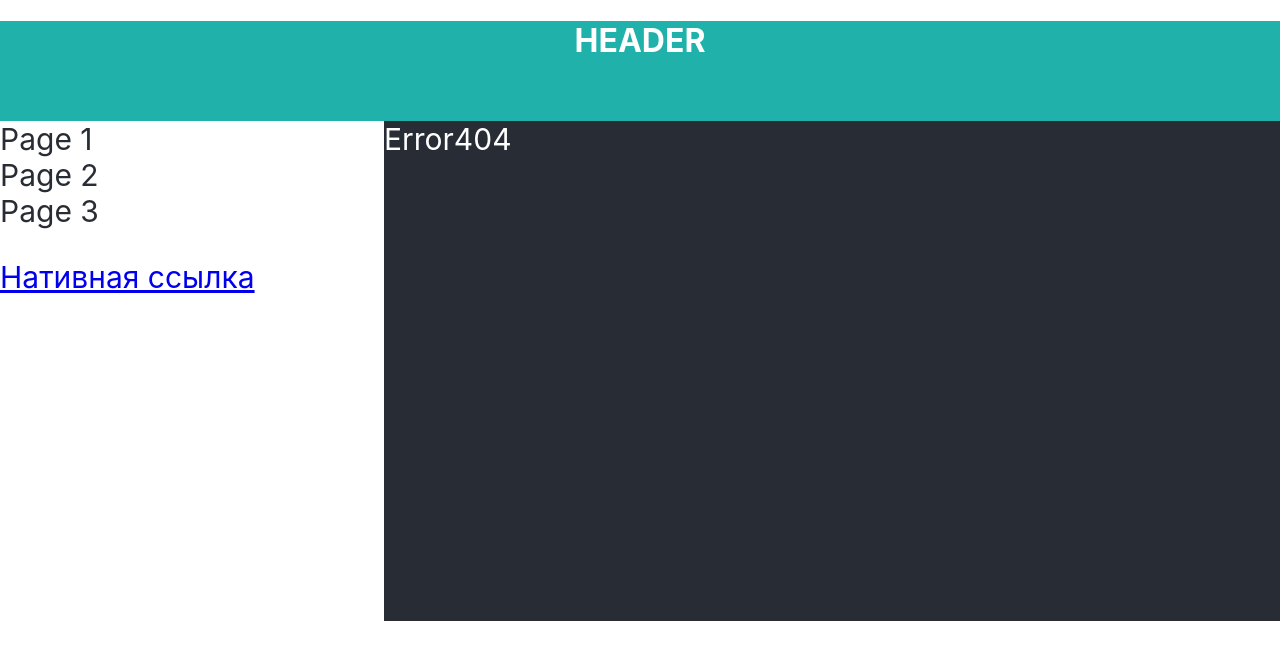
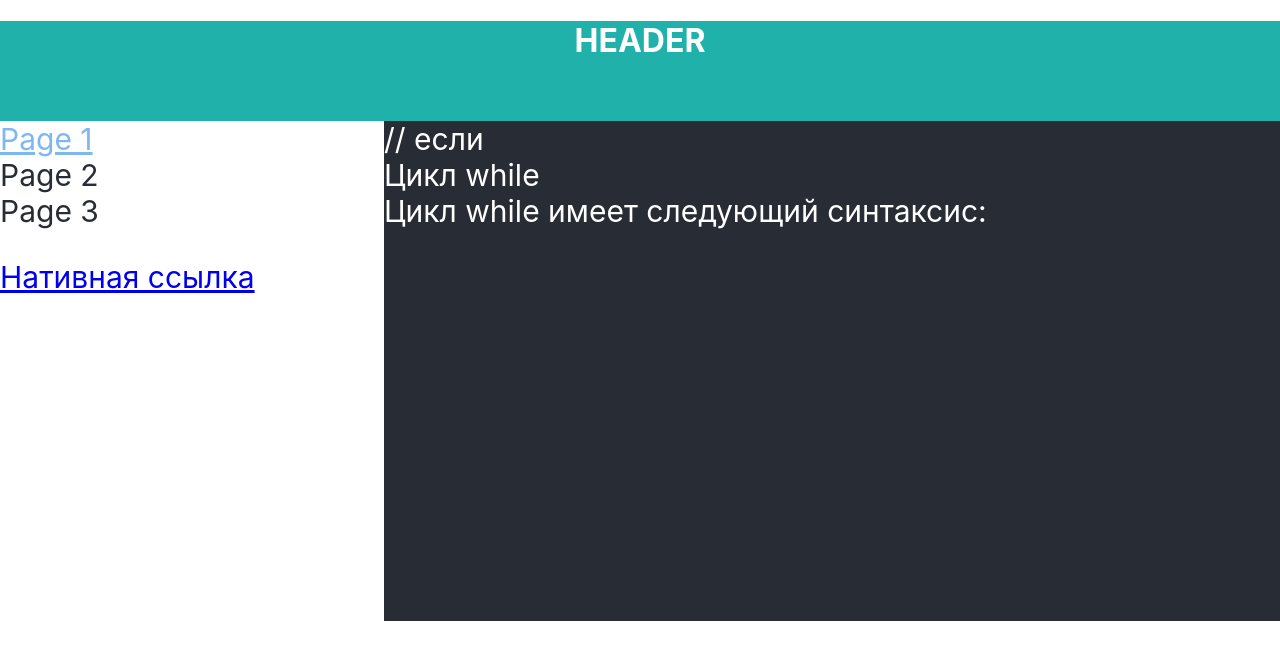
Before and after one commit to vitalyabedik/it-incubator.microtasks, a React (Create React App) app: page /page/0 in a window 1280 px wide. Shown: the top 660 px of the page. Built offline with nearby package versions, Linux system fonts and the light colour scheme.

Commit message:
feat: finish tuesday-hw-help-01

```diff
--- a/src/components/Tuesday/tuesday-hw-help-01/components/Site.tsx
+++ b/src/components/Tuesday/tuesday-hw-help-01/components/Site.tsx
@@ -7,6 +7,8 @@ import {PageOne} from './pages/PageOne';
 import {PageTwo} from './pages/PageTwo';
 import {PageThree} from './pages/PageThree';
 import {Error404} from './pages/Error404';
+import {dataState} from './dataState/dataState';
+import {Page} from './pages/Page';
 
 
 export const Site = () => {
@@ -15,9 +17,9 @@ export const Site = () => {
             <div className={styles.header}><h1>HEADER</h1></div>
             <div className={styles.body}>
                 <div className={styles.nav}>
-                    <div><NavLink className={({isActive}) => isActive ? styles.active : styles.navLink} to={'/page1'}>Page 1</NavLink></div>
-                    <div><NavLink className={({isActive}) => isActive ? styles.active : styles.navLink} to={'/page2'}>Page 2</NavLink></div>
-                    <div><NavLink className={({isActive}) => isActive ? styles.active : styles.navLink} to={'/page3'}>Page 3</NavLink></div>
+                    <div><NavLink className={({isActive}) => isActive ? styles.active : styles.navLink} to={'/page/0'}>Page 1</NavLink></div>
+                    <div><NavLink className={({isActive}) => isActive ? styles.active : styles.navLink} to={'/page/1'}>Page 2</NavLink></div>
+                    <div><NavLink className={({isActive}) => isActive ? styles.active : styles.navLink} to={'/page/2'}>Page 3</NavLink></div>
 
                     <p><a href='/page3'>Нативная ссылка</a></p>
                 </div>
@@ -26,9 +28,9 @@ export const Site = () => {
                     <Routes>
                         <Route path={'/'} element={<Navigate to={'/page1'}/>}/>
 
-                        <Route path={'/page1'} element={<PageOne/>}/>
-                        <Route path={'/page2'} element={<PageTwo/>}/>
-                        <Route path={'/page3'} element={<PageThree/>}/>
+                        <Route path={'/page/:id'} element={<Page pages={dataState.pages}/>}/>
+                        <Route path={'/page/:id'} element={<Page pages={dataState.pages}/>}/>
+                        <Route path={'/page/:id'} element={<Page pages={dataState.pages}/>}/>
 
                         <Route path={'*'} element={<Error404/>}/>
                     </Routes>
--- a/src/components/Tuesday/tuesday-hw-help-01/components/dataState/dataState.ts
+++ b/src/components/Tuesday/tuesday-hw-help-01/components/dataState/dataState.ts
@@ -24,3 +24,5 @@ export type PagesType = {
     heading: string
     about: string
 }
+
+// console.log(dataState.pages[0])
--- a/src/components/Tuesday/tuesday-hw-help-01/components/pages/Page.tsx
+++ b/src/components/Tuesday/tuesday-hw-help-01/components/pages/Page.tsx
@@ -1,9 +1,21 @@
 import React from 'react';
+import {dataState, PagesType} from '../dataState/dataState';
+import {useParams} from 'react-router-dom';
 
-export const Page = () => {
+type PropsType = {
+    pages: Array<PagesType>
+}
+
+export const Page = (props: PropsType) => {
+    const params = useParams()
+    console.log(typeof params.id) // string
+    console.log(props.pages[Number(params.id)])
+
     return (
         <div>
-            PAGE MAIN
+            // если
+            <div>{props.pages[Number(params.id)].heading}</div>
+            <div>{props.pages[Number(params.id)].about}</div>
         </div>
     );
 };
```
